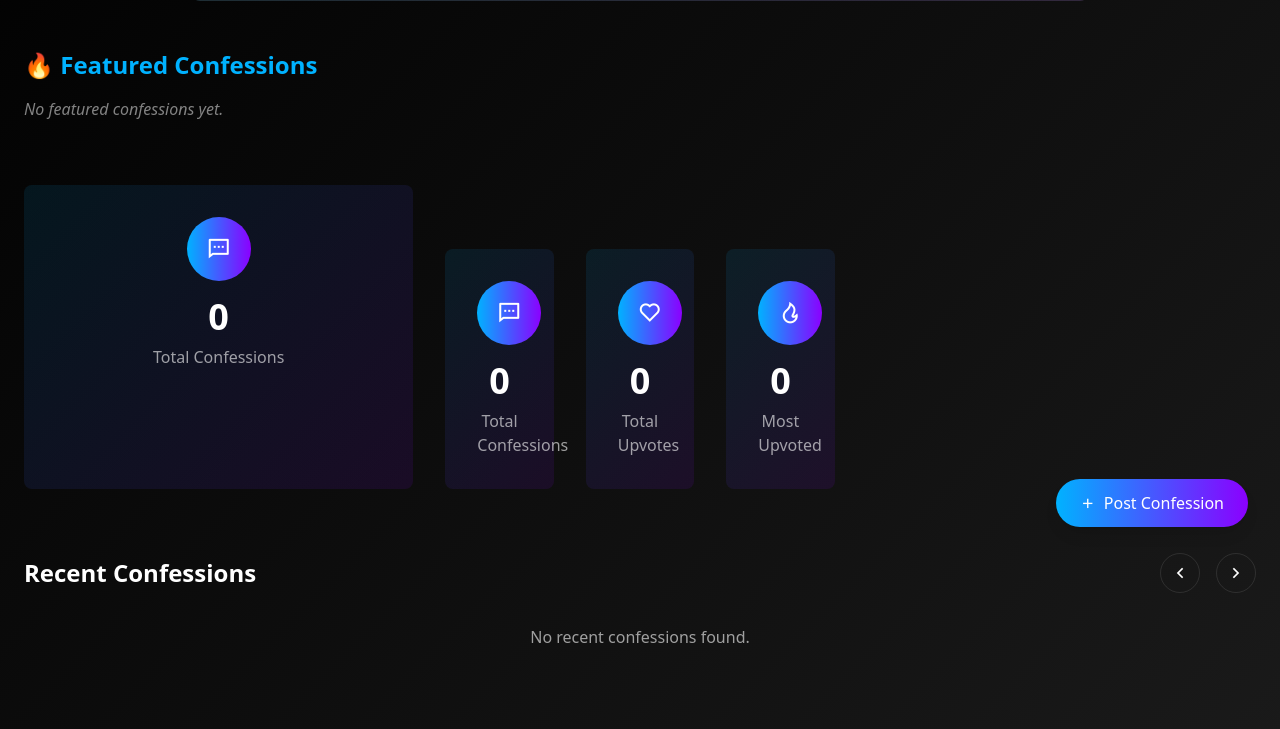
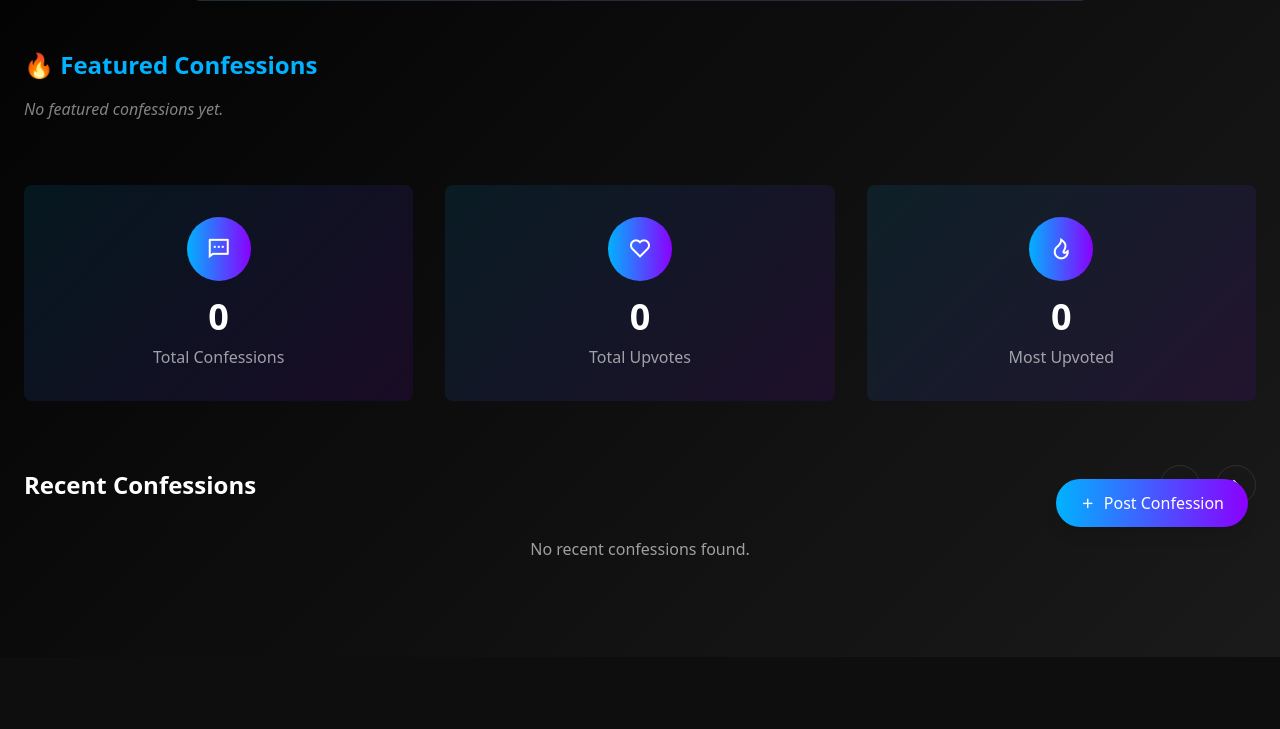
Before and after one commit to LennoxBoyd/LowkeyWall, a Django app: page / in a window 1280 px wide. Shown: the part 241-970 px from the top of the page. After the commit the page ends 796 px from the top, so only its background shows below. Run offline with Django 5.2, Linux system fonts and the light colour scheme; data that the repository does not hold is empty; some libraries are stand-ins or nearby versions.

Commit message:
Update index.html

```diff
--- a/LowkeyWall/templates/index.html
+++ b/LowkeyWall/templates/index.html
@@ -113,17 +113,9 @@
     {% endfor %}
   </div>
 </div>
+<!-- ✅ GOOD: Only one grid wrapper -->
+<div class="grid grid-cols-1 md:grid-cols-3 gap-8 mt-16">
 
-
-  <div class="grid grid-cols-1 md:grid-cols-3 gap-8 mt-16">
-    <div class="card-gradient p-8 rounded-lg text-center">
-      <div class="w-16 h-16 mx-auto mb-4 rounded-full bg-gradient-to-r from-primary to-secondary flex items-center justify-center">
-        <i class="ri-message-2-line text-2xl"></i>
-      </div>
-      <div class="counter-animate text-4xl font-bold mb-2">{{ total_confessions|intcomma }}</div>
-      <div class="text-white/60">Total Confessions</div>
-    </div>
-   <div class="grid grid-cols-1 md:grid-cols-3 gap-8 mt-16">
   <!-- Total Confessions -->
   <div class="card-gradient p-8 rounded-lg text-center">
     <div class="w-16 h-16 mx-auto mb-4 rounded-full bg-gradient-to-r from-primary to-secondary flex items-center justify-center">
@@ -156,9 +148,9 @@
     </div>
     <div class="text-white/60">Most Upvoted</div>
   </div>
+
 </div>
 
-  </div>
 
   <div class="mt-16 mb-24">
     <div class="flex items-center justify-between mb-8">
```
